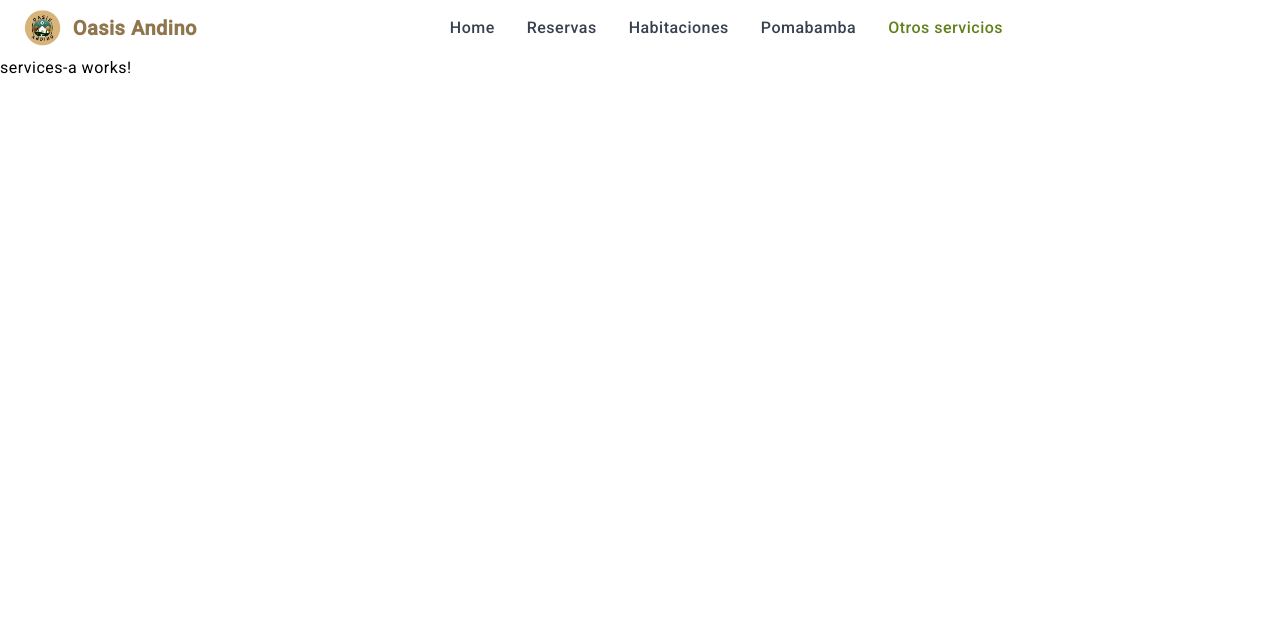
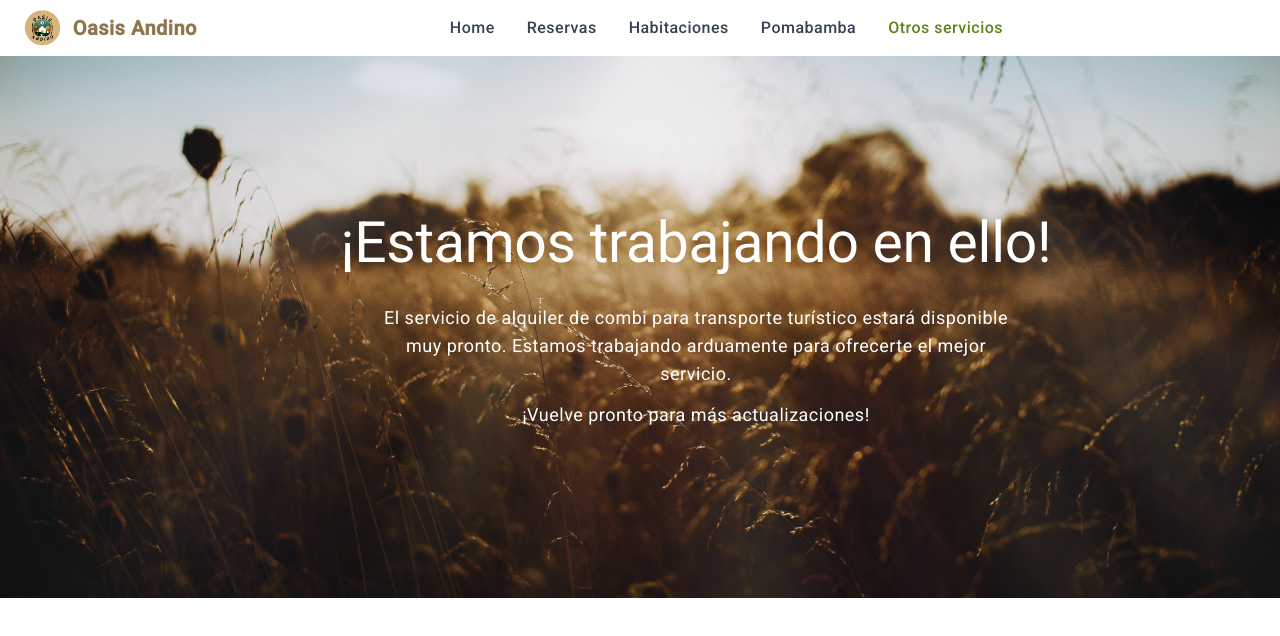
Before and after one commit to orgOasisAndino/app-oasis-andino-angular, an Angular app: page /services in a window 1280 px wide. Shown: the top 636 px of the page. Built offline with nearby package versions, Linux system fonts and the light colour scheme.

Commit message:
Estilos de la sección Otros servicios terminada

```diff
--- a/src/app/domains/shared/pages/services-a/services-a.component.html
+++ b/src/app/domains/shared/pages/services-a/services-a.component.html
@@ -1 +1,9 @@
-<p>services-a works!</p>
+<div class="relative bg-gray-500 w-full h-[542px] flex flex-col justify-center">
+  <img src="../../../../../assets/imgs/atardecer.jpg" class="absolute inset-0 w-full h-full object-cover opacity-90" alt="otros-servicios">
+  <div class="relative z-10 text-white pl-28 flex flex-col items-center justify-center">
+    <h1 class="text-3xl font-bold text-white mb-4">¡Estamos trabajando en ello!</h1>
+    <p class="text-white w-[40rem] text-lg text-center">El servicio de alquiler de combi para transporte turístico estará disponible muy pronto. Estamos trabajando arduamente para ofrecerte el mejor servicio.</p>
+    <p class="text-white mt-2 text-lg">¡Vuelve pronto para más actualizaciones!</p>
+  </div>
+
+</div>
--- a/tailwind.config.js
+++ b/tailwind.config.js
@@ -4,6 +4,9 @@ module.exports = {
   darkMode: "class",
   theme: {
     extend: {
+      backgroundImage: {
+        'custom-image': "url('/src/assets/imgs/atardecer.jpg')",
+      },
       colors: {
         primary: {
           50: "#eff6ff",
@@ -18,16 +21,14 @@ module.exports = {
           900: "#1e3a8a",
           950: "#172554",
         },
-
         default: "#8F764C",
         defaultcalor: "#B9A27D",
         secondary: "#61811D",
-
-        yape:"#9D089B",
-        plin:"#15D7CB",
-        bn:"#E32120",
-        bcp:"#003FE4",
-        wtspp:"#29A71A",
+        yape: "#9D089B",
+        plin: "#15D7CB",
+        bn: "#E32120",
+        bcp: "#003FE4",
+        wtspp: "#29A71A",
       },
     },
     fontFamily: {
@@ -68,12 +69,5 @@ module.exports = {
       dancing: ['Dancing Script', 'cursive'],
     },
   },
-  plugins: [/*
-    function ({ addBase, theme }) {
-      addBase({
-        'ul': { listStyleType: theme('listStyleType.disc') },
-        'ol': { listStyleType: theme('listStyleType.decimal') },
-      });
-    },*/
-  ],
+  plugins: [],
 };
```
Also changed, not shown: src/assets/imgs/atardecer.jpg (added).
